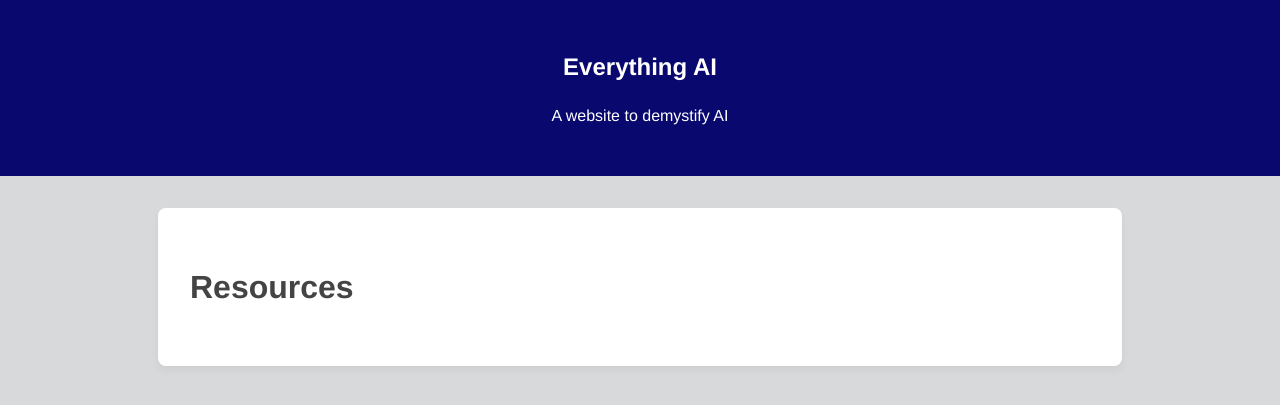
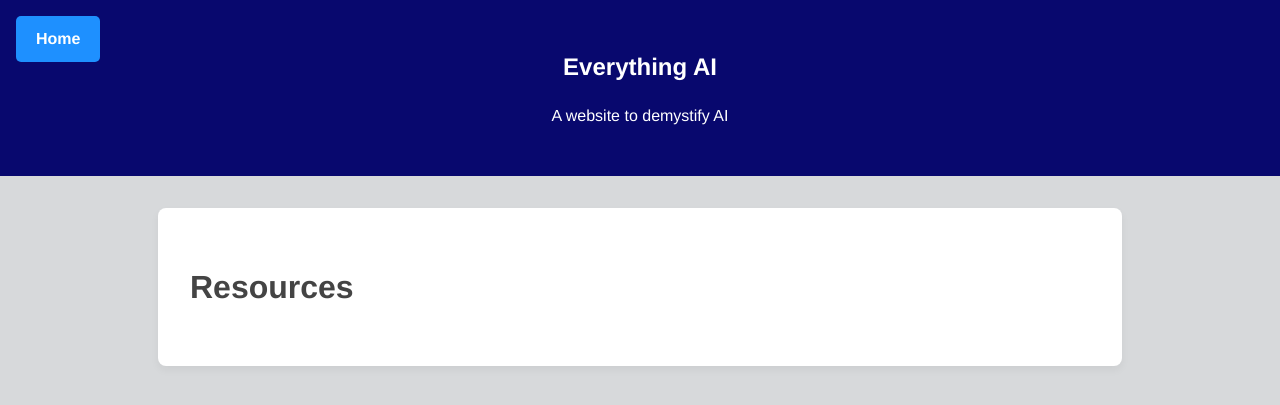
Before and after one commit to ai-paradox/ai-paradox.github.io, a Jekyll site: the page built from resources.md, in a window 1280 px wide. Shown: the top 405 px of the page. Built offline with Jekyll 4.4.1, drawn with Linux system fonts in a browser that asks for light colours.

Commit message:
Added home button

```diff
--- a/_layouts/content.html
+++ b/_layouts/content.html
@@ -8,6 +8,7 @@
 </head>
 <body>
     <header>
+        <a href="/" class="home-button">Home</a>
         <h1>{{ site.title }}</h1>
         <p>{{ site.description }}</p>
     </header>
--- a/assets/css/styles.css
+++ b/assets/css/styles.css
@@ -12,6 +12,23 @@ header {
     padding: 2em 1em;
     background-color: #08086e;
     color: #ffffff;
+}
+
+.home-button {
+    position: absolute;
+    left: 1em;
+    top: 1em;
+    padding: 10px 20px;
+    background-color: #1e90ff;
+    color: white;
+    border-radius: 5px;
+    text-decoration: none;
+    font-weight: bold;
+    transition: background-color 0.3s ease;
+}
+
+.home-button:hover {
+    background-color: #0000cd;
 }
 
 footer {
```
